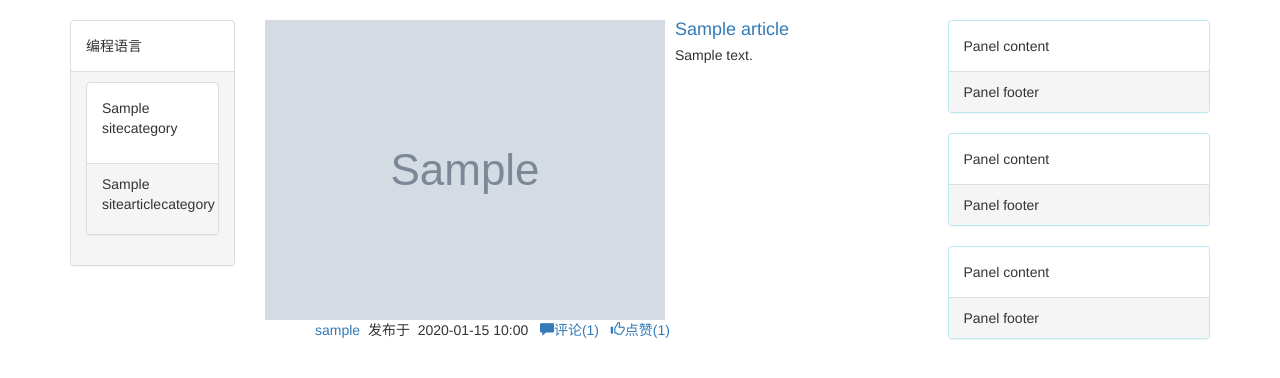
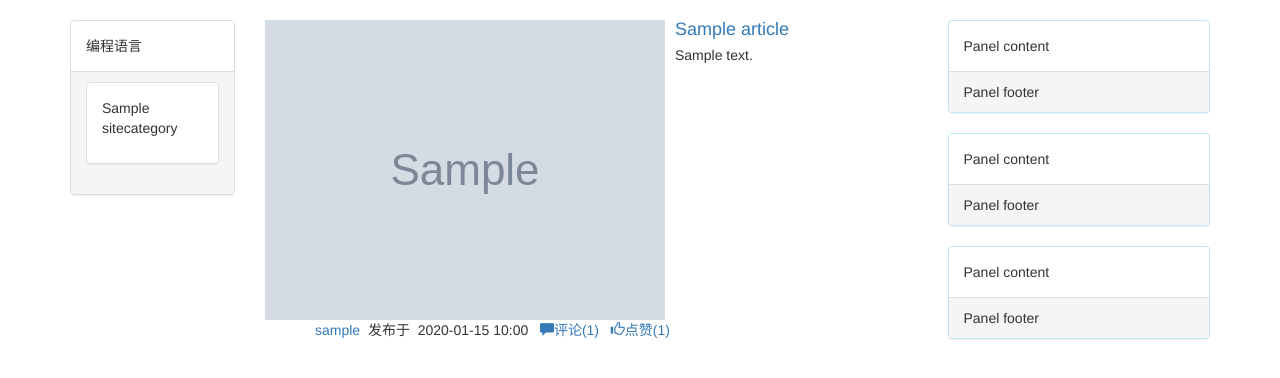
Before and after one commit to CXTV/CSDN, a Django app: page / in a window 1280 px wide. Shown: the part 51-429 px from the top of the page. Run offline with Django 3.2, Linux system fonts and the light colour scheme; tables that the repository leaves empty hold one stand-in row (values such as "Sample post"); grey boxes marked "Sample" are stand-in pictures; some libraries are stand-ins or nearby versions.

Commit message:
左侧菜单

```diff
--- a/templates/index.html
+++ b/templates/index.html
@@ -7,6 +7,9 @@
     <style>
         .pub_info {
             margin-left: 50px;
+        }
+        .hides{
+            display: none;
         }
     </style>
 </head>
@@ -50,7 +53,7 @@
                             <div class="panel-body">
                                 <p>{{ cate.name }}</p>
                             </div>
-                            <div class="panel-footer">
+                            <div class="panel-footer hides">
                                 {% for cate in cate.sitearticlecategory_set.all %}
                                     <p>{{ cate.name }}</p>
                                 {% endfor %}
```
